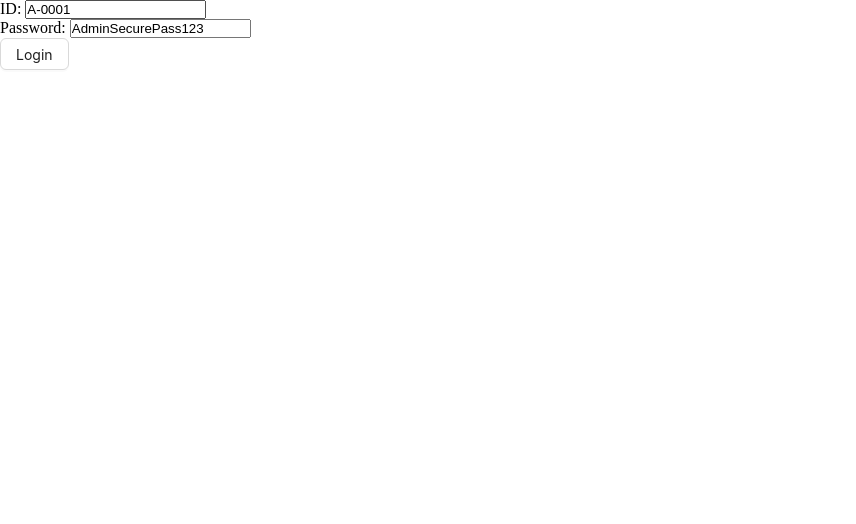
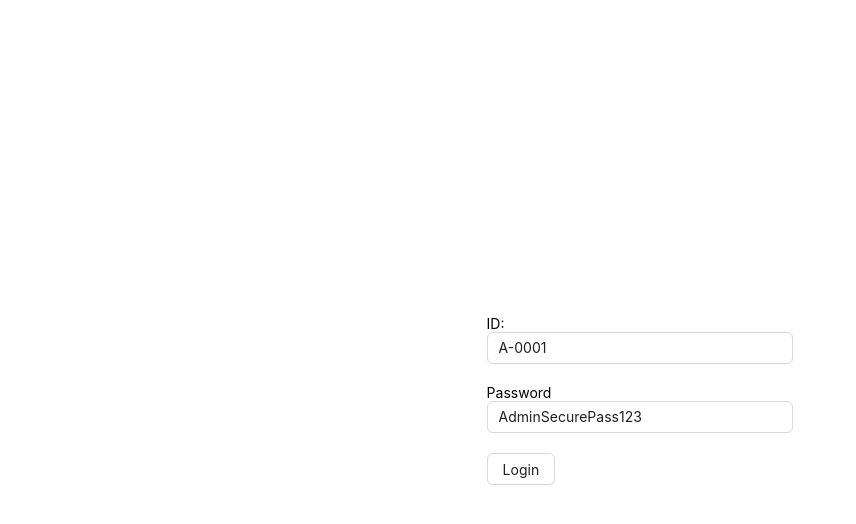
Before and after one commit to isha-web1/PH--university-client, a React (Vite) app: page /login in a window 1280 px wide. Shown: the top 524 px of the page, without its empty margins (0-856 px from the left). Built offline with nearby package versions, Linux system fonts and the light colour scheme.

Commit message:
share form context using formProvider & create react hook form controller

```diff
--- /dev/null
+++ b/src/components/form/PHForm.tsx
@@ -0,0 +1,34 @@
+import { ReactNode } from 'react';
+import {
+  FieldValues,
+  FormProvider,
+  SubmitHandler,
+  useForm,
+} from 'react-hook-form';
+
+type TFormConfig = {
+  defaultValues?: Record<string, any>;
+};
+
+type TFormProps = {
+  onSubmit: SubmitHandler<FieldValues>;
+  children: ReactNode;
+} & TFormConfig;
+
+const PHForm = ({ onSubmit, children, defaultValues }: TFormProps) => {
+  const formConfig: TFormConfig = {};
+
+  if (defaultValues) {
+    formConfig['defaultValues'] = defaultValues;
+  }
+
+  const methods = useForm(formConfig);
+
+  return (
+    <FormProvider {...methods}>
+      <form onSubmit={methods.handleSubmit(onSubmit)}>{children}</form>
+    </FormProvider>
+  );
+};
+
+export default PHForm;
--- /dev/null
+++ b/src/components/form/PHInput.tsx
@@ -0,0 +1,22 @@
+import { Input } from 'antd';
+import { Controller } from 'react-hook-form';
+
+type TInputProps = {
+  type: string;
+  name: string;
+  label?: string;
+};
+
+const PHInput = ({ type, name, label }: TInputProps) => {
+  return (
+    <div style={{ marginBottom: '20px' }}>
+      {label ? label : null}
+      <Controller
+        name={name}
+        render={({ field }) => <Input {...field} type={type} id={name} />}
+      />
+    </div>
+  );
+};
+
+export default PHInput;
--- a/src/pages/Login.tsx
+++ b/src/pages/Login.tsx
@@ -1,11 +1,13 @@
-import { Button } from 'antd';
-import { FieldValues, useForm } from 'react-hook-form';
+import { Button, Row } from 'antd';
+import { FieldValues, } from 'react-hook-form';
 import { useLoginMutation } from '../redux/features/auth/authApi';
 import { useAppDispatch } from '../redux/hooks';
 import { setUser, TUser } from '../redux/features/auth/authSlice';
 import { verifyToken } from '../utils/verifyToken';
 import { useNavigate } from 'react-router-dom';
 import { toast } from 'sonner';
+import PHForm from '../components/form/PHForm';
+import PHInput from '../components/form/PHInput';
 
 
 
@@ -13,13 +15,12 @@
 const Login = () => {
    const navigate = useNavigate();
    const dispatch = useAppDispatch();
-  const { register, handleSubmit } = useForm({
-    defaultValues: {
-      userId: 'A-0001',
-      password: 'AdminSecurePass123',
-    },
-  });
 
+
+  const defaultValues = {
+    userId: 'A-0001',
+    password: 'AdminSecurePass123',
+  };
   const [login] = useLoginMutation();
 
 
@@ -43,19 +44,15 @@
   }
   };
 
-  return (
-    <form onSubmit={handleSubmit(onSubmit)}>
-      <div>
-        <label htmlFor="id">ID: </label>
-        <input type="text" id="id" {...register('userId')} />
-      </div>
-      <div>
-        <label htmlFor="password">Password: </label>
-        <input type="text" id="password" {...register('password')} />
-      </div>
-      <Button htmlType="submit">Login</Button>
-    </form>
-  );
+  return(
+    <Row justify="center" align="middle" style={{ height: '100vh' }}>
+      <PHForm onSubmit={onSubmit} defaultValues={defaultValues}>
+        <PHInput type="text" name="userId" label="ID:" />
+        <PHInput type="text" name="password" label="Password" />
+        <Button htmlType="submit">Login</Button>
+      </PHForm>
+    </Row>
+  )
 };
 
 export default Login;
```
